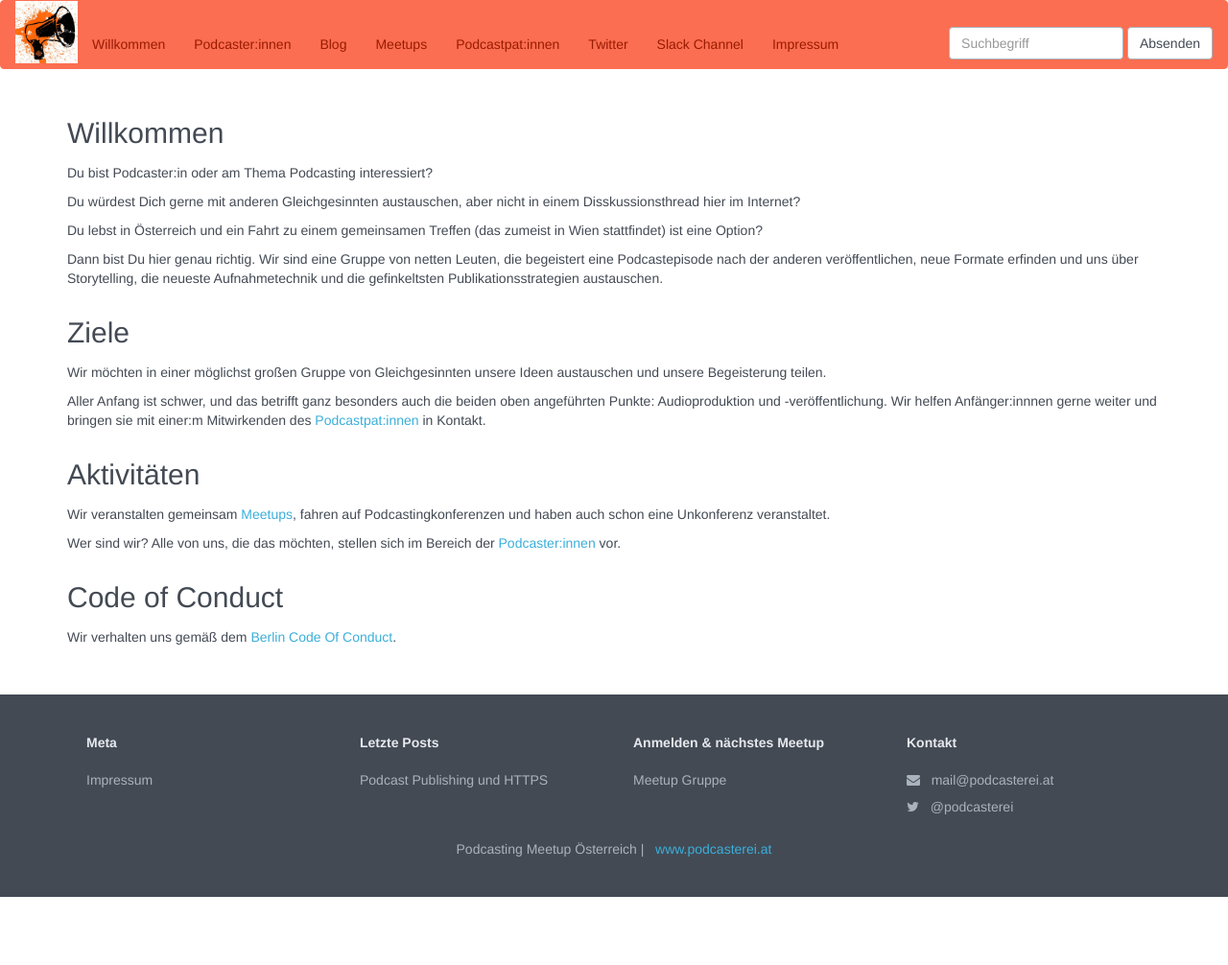
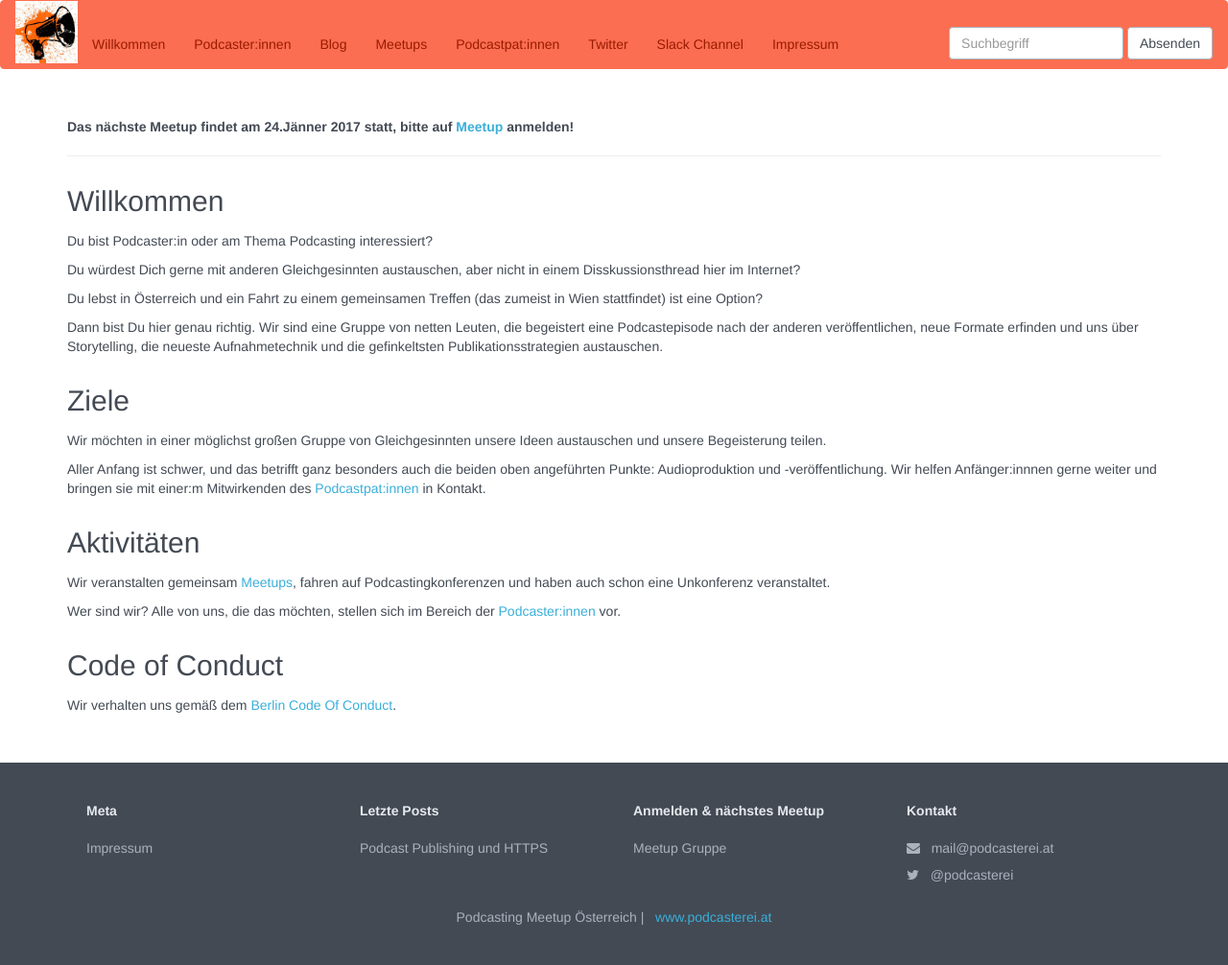
Before and after one commit to podcasterei/website-quellcode, a Jekyll site: the page built from index.md, in a window 1280 px wide. Shown: the whole page at 96% size. Built offline with Jekyll 4.4.1, drawn with Linux system fonts in a browser that asks for light colours; before the commit the page ends 935 px from its top, so only the background shows below that.

Commit message:
nächstes meetup

```diff
--- a/index.md
+++ b/index.md
@@ -1,6 +1,11 @@
 ---
 layout: page
 ---
+
+**Das nächste Meetup findet am 24.Jänner 2017 statt,
+  bitte auf [Meetup](https://www.meetup.com/de-DE/Podcasting-Meetup-Osterreich/events/236959538/) anmelden!**
+
+<hr/>
 
 ## Willkommen
 
```
